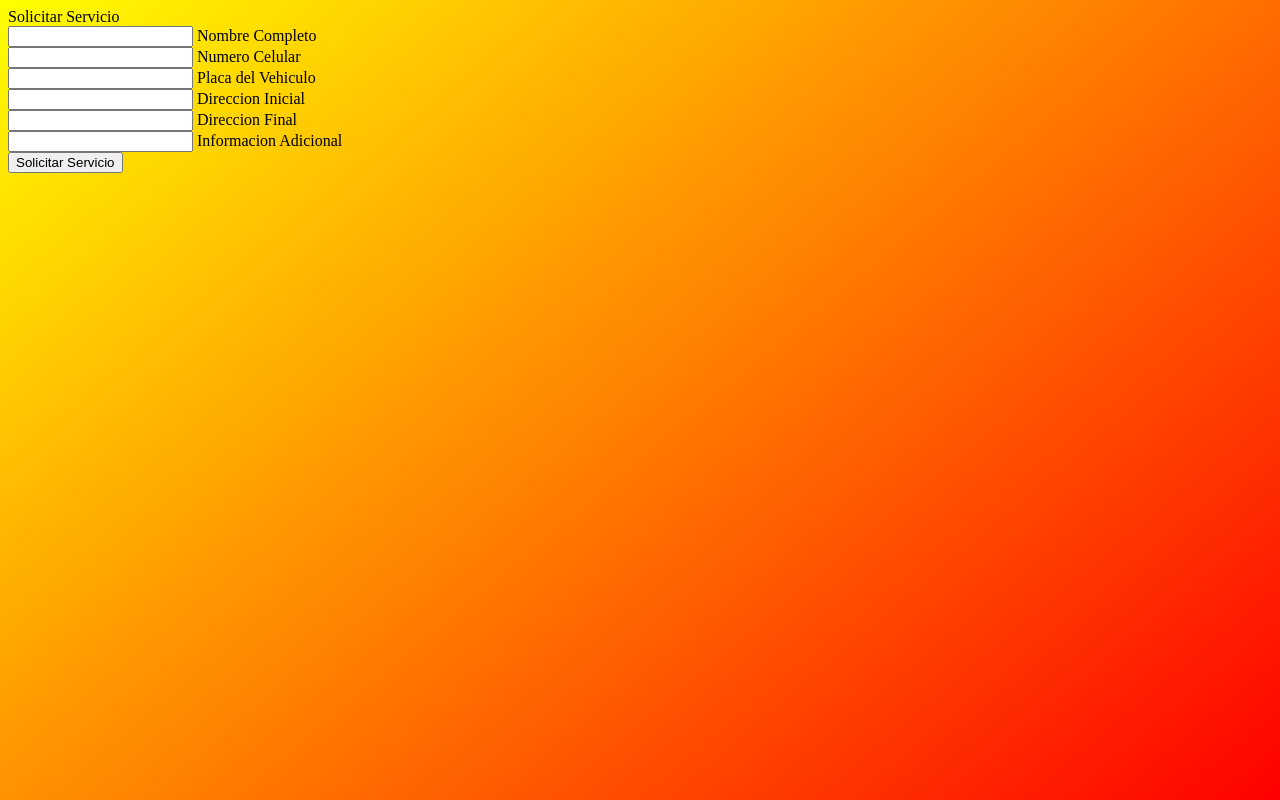
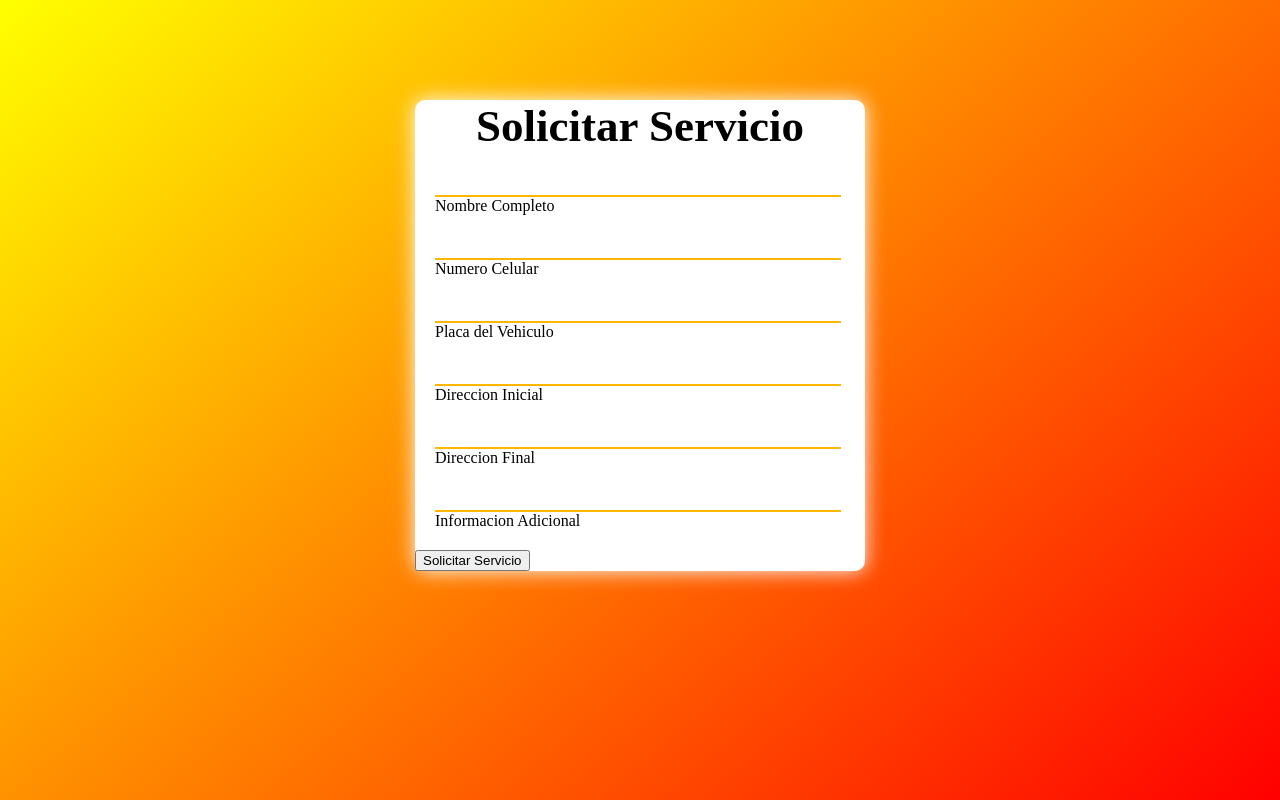
Before and after one commit to JersonGame73/Angel-0, a PHP site: page / in a window 1280 px wide. Run offline with PHP 8.4, Linux system fonts and the light colour scheme.

Commit message:
modified:   index.html 	modified:   style.css

```diff
--- a/index.html
+++ b/index.html
@@ -8,9 +8,11 @@
     <title>Angel-0</title>
 </head>
 <body>
-    <form action="" method="post" id="form">
-        <div class="form">
-            <label>Solicitar Servicio</label>
+    <form action="" method="post" id="1forn">
+        <div class="2forn">
+            <div class="title">
+                <h1>Solicitar Servicio</h1>
+            </div>
             <div class="tex_box">
                 <input type="text"placeholder>
                 <label for="">Nombre Completo</label>
--- a/style.css
+++ b/style.css
@@ -4,4 +4,34 @@ body{
     background-repeat: no-repeat;
     background-size: 100%;
     background-attachment: fixed;
+    margin: 0;
+    padding: 0;
+    font-family: 'Times New Roman', Times, serif;
 }
+h1{
+    text-align: center;
+    font-size: 45px;
+    margin: 20px 0;
+}
+form{
+    background-color: white;
+    width: 450px;
+    margin: 100px auto;
+    border-radius: 10px;
+    box-shadow: 0 0 20px 0 white;
+}
+form .tex_box{
+    position: relative;
+    margin: 20px;
+}
+input{
+    background: none;
+    color: #ffb700;
+    font-size: 18px;
+    display: block;
+    width: 402px;
+    border: none;
+    border-bottom: 2px solid #ffb700;
+    outline: none;
+
+}
```
